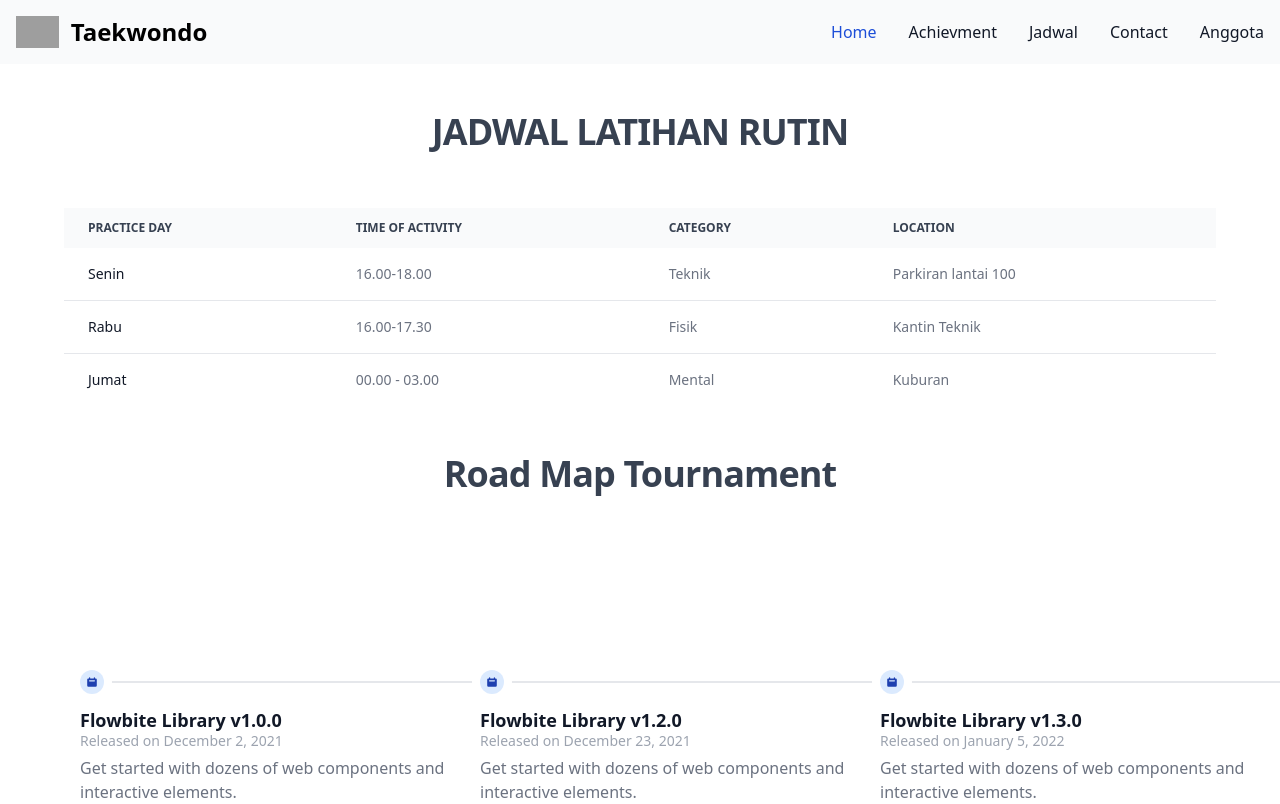
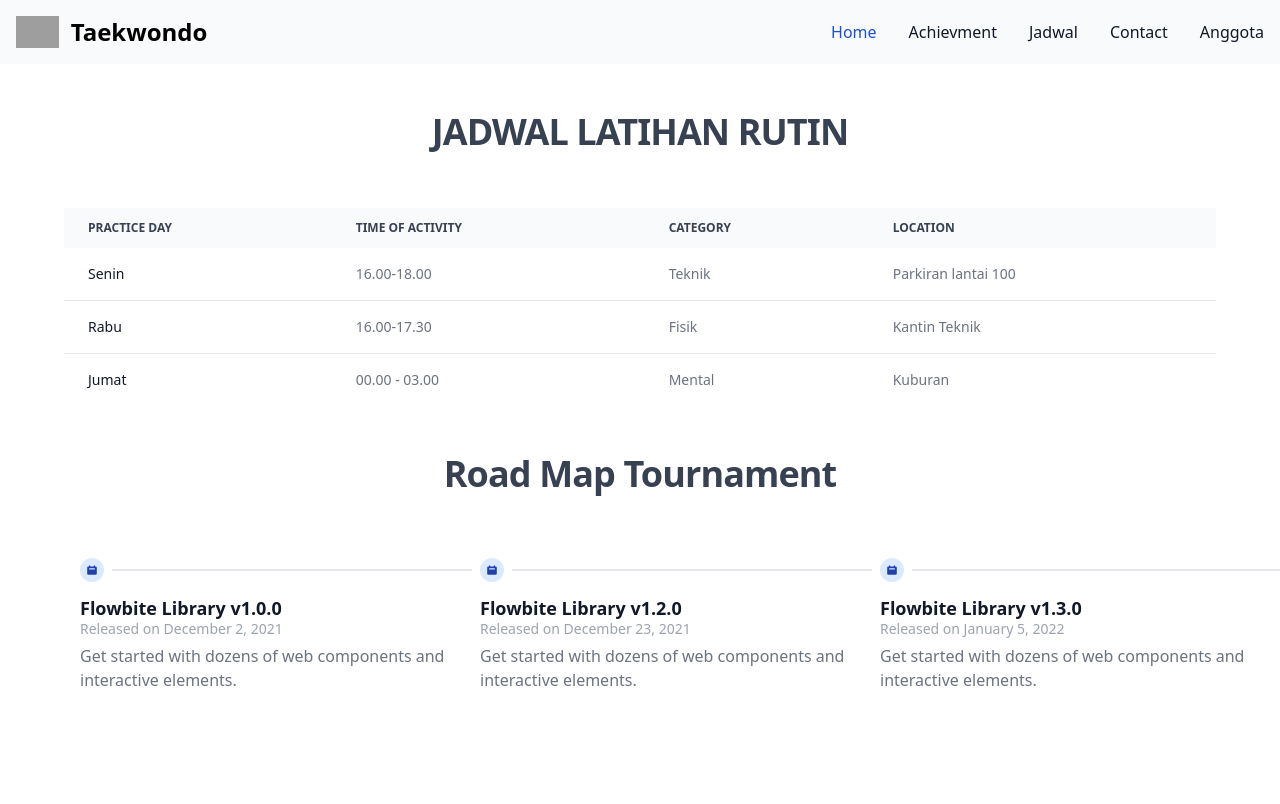
Before and after one commit to Akmaleee/WebsiteTaekwondoPNJ, a React (Create React App) app: page /jadwal in a window 1280 px wide. Built offline with nearby package versions, Linux system fonts and the light colour scheme; grey boxes are pictures that could not be loaded.

Commit message:
sdffdsfsd

```diff
--- a/src/Components/List.js
+++ b/src/Components/List.js
@@ -1,7 +1,7 @@
 function List (){
     return(
 
-      <div class='pl-20 pt-44'>
+      <div class='pl-20 pt-16'>
 <ol class="items-center sm:flex">
     <li class="relative mb-6 sm:mb-0">
         <div class="flex items-center">
--- a/src/Pages/Home.js
+++ b/src/Pages/Home.js
@@ -2,6 +2,8 @@ import Navbar from '../Components/Navbar'
 import Text from '../Components/Text'
 import Heading from '../Components/Heading'
 import Button from '../Components/Button'
+import Footer from '../Components/Footer';
+
 
 
 
@@ -19,7 +21,9 @@ function Home() {
             <div className="flex items-center justify-center pt-14">
               <Button />
 
+
             </div>
+
           </div>
         </div>
       </div>
```
